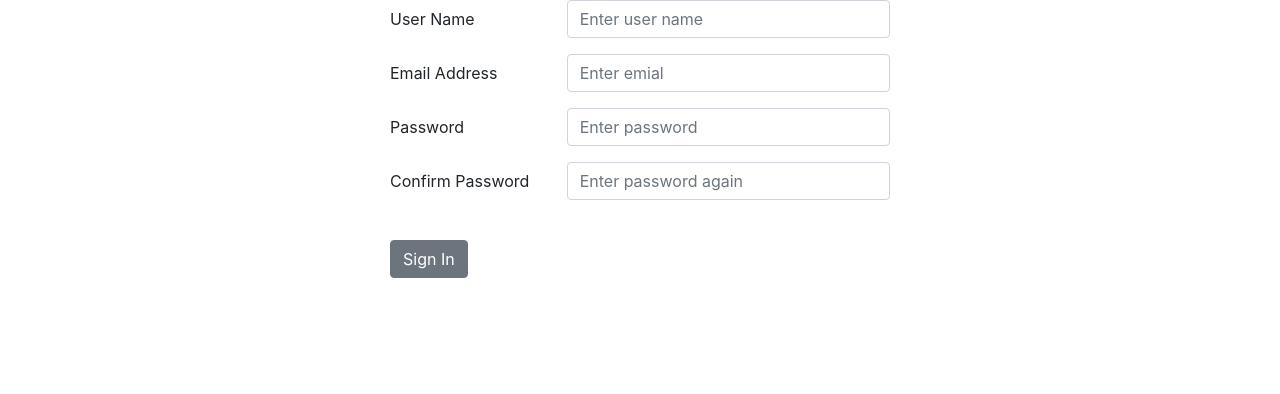
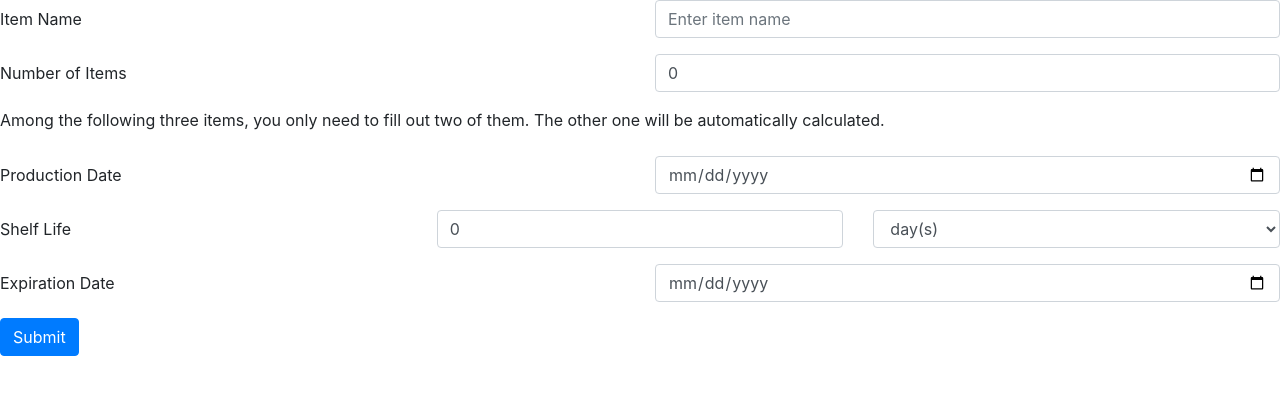
Before and after one commit to foodie-trackie/frontend, a React (Create React App) app: page / in a window 1280 px wide. Shown: the top 394 px of the page. Built offline with nearby package versions, Linux system fonts and the light colour scheme.

Commit message:
Created AddItem component.

```diff
--- a/package.json
+++ b/package.json
@@ -9,6 +9,7 @@
     "axios": "^0.19.1",
     "bootstrap": "^4.4.1",
     "js-cookie": "^2.2.1",
+    "moment": "^2.24.0",
     "react": "^16.12.0",
     "react-bootstrap": "^1.0.0-beta.16",
     "react-cookies": "^0.1.1",
--- a/src/App.js
+++ b/src/App.js
@@ -1,13 +1,14 @@
 import React from "react";
 // import "./App.css";
 import "bootstrap/dist/css/bootstrap.min.css";
-import Signin from "./components/Signin";
+// import Signin from "./components/Signin";
+import AddItem from "./components/AddItem";
 // import Login from "./components/Login";
 
 function App() {
   return (
     <div className="App">
-      <Signin />
+      <AddItem />
     </div>
   );
 }
--- a/src/components/AddItem.jsx
+++ b/src/components/AddItem.jsx
@@ -1,5 +1,17 @@
 import React from "react";
 // import { connect } from "react-redux"
+import Form from "react-bootstrap/Form";
+import Button from "react-bootstrap/Button";
+import Col from "react-bootstrap/Col";
+import Row from "react-bootstrap/Row";
+import moment from "moment";
+
+const shelfLifeDays = (shelfLife, unit) => {
+  if (unit === "day(s)") return shelfLife;
+  if (unit === "week(s)") return shelfLife * 7;
+  if (unit === "month(s)") return shelfLife * 30;
+  if (unit === "year(s)") return shelfLife * 365;
+};
 
 class AddItem extends React.Component {
   constructor(props) {
@@ -13,8 +25,185 @@ class AddItem extends React.Component {
       expirationDate: ""
     };
   }
+  handleSubmit = () => {
+    console.log(this.state);
+  };
   render() {
-    return <div className="add-item">Add Item</div>;
+    return (
+      <div className="add-item-container">
+        <div className="add-item">
+          <Form>
+            <Form.Group as={Row} controlId="formBasicName">
+              <Form.Label column>Item Name</Form.Label>
+              <Col>
+                <Form.Control
+                  type="text"
+                  placeholder="Enter item name"
+                  name="name"
+                  value={this.state.name}
+                  onChange={e => {
+                    this.setState({ name: e.currentTarget.value });
+                  }}
+                  required
+                />
+              </Col>
+            </Form.Group>
+            <Form.Group as={Row} controlId="formBasicNumber">
+              <Form.Label column>Number of Items</Form.Label>
+              <Col>
+                <Form.Control
+                  type="number"
+                  name="number"
+                  value={this.state.number}
+                  onChange={e => {
+                    this.setState({ number: e.currentTarget.value });
+                  }}
+                  required
+                />
+              </Col>
+            </Form.Group>
+            <div>
+              Among the following three items, you only need to fill out two of
+              them. The other one will be automatically calculated.
+            </div>
+            <br />
+            <Form.Group as={Row} controlId="formBasicProductionDate">
+              <Form.Label column>Production Date</Form.Label>
+              <Col>
+                <Form.Control
+                  type="date"
+                  name="productionDate"
+                  value={this.state.productionDate}
+                  onChange={e => {
+                    this.setState({ productionDate: e.currentTarget.value });
+                    if (this.state.expirationDate) {
+                      const shelfLife = moment(this.state.expirationDate).diff(
+                        moment(e.currentTarget.value),
+                        "day"
+                      );
+                      this.setState({ shelfLife, unit: "day(s)" });
+                    } else if (this.state.shelfLife) {
+                      const shelfLife = shelfLifeDays(
+                        this.state.shelfLife,
+                        this.state.unit
+                      );
+                      const expirationDate = moment(e.currentTarget.value)
+                        .add(shelfLife, "d")
+                        .format("YYYY-MM-DD")
+                        .toString();
+                      this.setState({ expirationDate });
+                    }
+                  }}
+                />
+              </Col>
+            </Form.Group>
+            <Form.Group as={Row} controlId="formBasicShelfLife">
+              <Form.Label column>Shelf Life</Form.Label>
+              <Col>
+                <Form.Control
+                  type="number"
+                  name="shelfLife"
+                  value={this.state.shelfLife}
+                  onChange={e => {
+                    this.setState({ shelfLife: e.currentTarget.value });
+                    if (this.state.productionDate) {
+                      const shelfLife = shelfLifeDays(
+                        e.currentTarget.value,
+                        this.state.unit
+                      );
+                      const expirationDate = moment(this.state.productionDate)
+                        .add(shelfLife, "d")
+                        .format("YYYY-MM-DD")
+                        .toString();
+                      this.setState({ expirationDate });
+                    } else if (this.state.expirationDate) {
+                      const shelfLife = shelfLifeDays(
+                        e.currentTarget.value,
+                        this.state.unit
+                      );
+                      const productionDate = moment(this.state.expirationDate)
+                        .subtract(shelfLife, "d")
+                        .format("YYYY-MM-DD")
+                        .toString();
+                      this.setState({ productionDate });
+                    }
+                  }}
+                />
+              </Col>
+              <Col>
+                <Form.Control
+                  as="select"
+                  name="unit"
+                  value={this.state.unit}
+                  onChange={e => {
+                    this.setState({ unit: e.currentTarget.value });
+                    if (this.state.productionDate) {
+                      const shelfLife = shelfLifeDays(
+                        this.state.shelfLife,
+                        e.currentTarget.value
+                      );
+                      const expirationDate = moment(this.state.productionDate)
+                        .add(shelfLife, "d")
+                        .format("YYYY-MM-DD")
+                        .toString();
+                      this.setState({ expirationDate });
+                    } else if (this.state.expirationDate) {
+                      const shelfLife = shelfLifeDays(
+                        this.state.shelfLife,
+                        e.currentTarget.value
+                      );
+                      const productionDate = moment(this.state.expirationDate)
+                        .subtract(shelfLife, "d")
+                        .format("YYYY-MM-DD")
+                        .toString();
+                      this.setState({ productionDate });
+                    }
+                  }}
+                >
+                  <option>day(s)</option>
+                  <option>week(s)</option>
+                  <option>month(s)</option>
+                  <option>year(s)</option>
+                </Form.Control>
+              </Col>
+            </Form.Group>
+            <Form.Group as={Row} controlId="formBasicExpirationDate">
+              <Form.Label column>Expiration Date</Form.Label>
+              <Col>
+                <Form.Control
+                  type="date"
+                  name="expirationDate"
+                  value={this.state.expirationDate}
+                  onChange={e => {
+                    this.setState({ expirationDate: e.currentTarget.value });
+                    if (this.state.productionDate) {
+                      const shelfLife = moment(e.currentTarget.value).diff(
+                        moment(this.state.productionDate),
+                        "day"
+                      );
+                      this.setState({ shelfLife, unit: "day(s)" });
+                    } else if (this.state.shelfLife) {
+                      const shelfLife = shelfLifeDays(
+                        this.state.shelfLife,
+                        this.state.unit
+                      );
+                      const productionDate = moment(e.currentTarget.value)
+                        .subtract(shelfLife, "d")
+                        .format("YYYY-MM-DD")
+                        .toString();
+                      this.setState({ productionDate });
+                    }
+                  }}
+                />
+              </Col>
+            </Form.Group>
+            <Button type="button" onClick={this.handleSubmit}>
+              Submit
+            </Button>
+          </Form>
+        </div>
+      </div>
+    );
   }
 }
 
--- a/src/components/Signin.css
+++ b/src/components/Signin.css
@@ -1,8 +1,8 @@
-.add-item-container {
+.sign-in-container {
   text-align: center;
 }
 
-.add-item {
+.sign-in {
   width: 500px;
   display: inline-block;
   text-align: left;
--- a/src/components/Signin.jsx
+++ b/src/components/Signin.jsx
@@ -39,8 +39,8 @@ class Signin extends React.Component {
 
   render() {
     return (
-      <div className="add-item-container">
-        <div className="add-item">
+      <div className="sign-in-container">
+        <div className="sign-in">
           <Form>
             <Form.Group as={Row} controlId="formBasicName">
               <Form.Label column sm="4">
```
Also changed, not shown: 1 other file (tests, documents, lock files or other folders).
